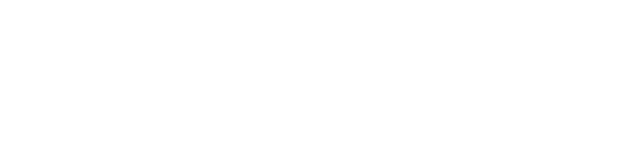
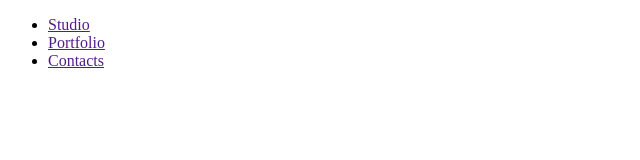
Before and after one commit to KaterynaZhuvak/goit-markup-hw-01, a plain HTML site: page index.html in a window 1280 px wide. Shown: the whole page, without its empty margins (0-640 px from the left). Drawn offline with Linux system fonts and the light colour scheme.

Commit message:
Update index.html

```diff
--- a/index.html
+++ b/index.html
@@ -3,10 +3,26 @@
 <head>
     <meta charset="UTF-8">
     <meta http-equiv="X-UA-Compatible" content="IE=edge">
-    <meta name="viewport" content="width=device-width, initial-scale=1.0">
+    <meta name="viewport" content="width=, initial-scale=1.0">
     <title>Document</title>
 </head>
 <body>
-
+    <header>
+        <nav>
+            <ul>
+                <li>
+                    <a href="">Studio</a>
+                </li>
+                <li>
+                   <a href="">Portfolio</a>
+                </li>
+                <li>
+                   <a href="">Contacts</a>
+                </li>
+            </ul>
+        </nav>
+    </header>
+    <main></main>
+    <footer></footer>
 </body>
 </html>
```
